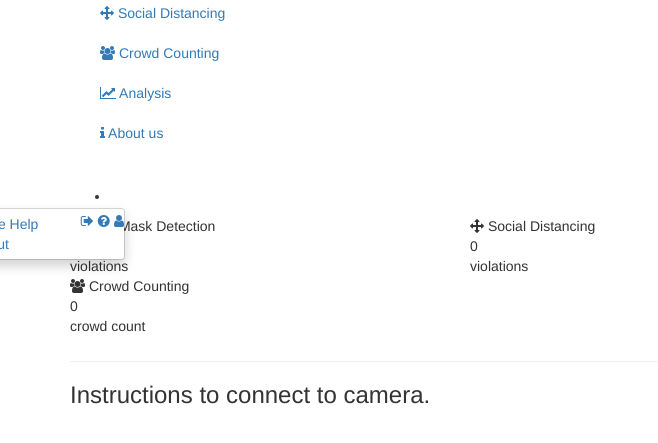
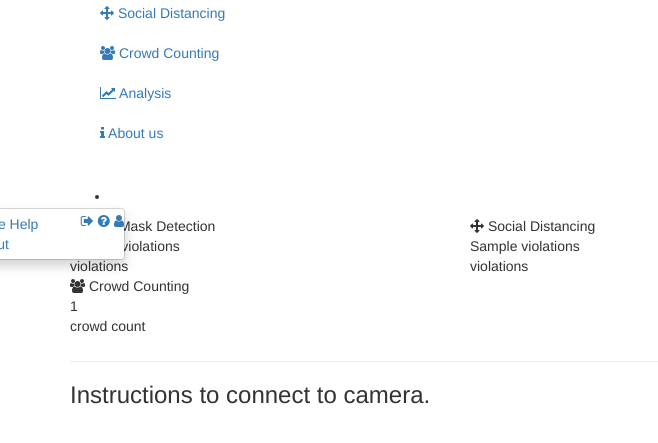
Before and after one commit to Sparsh-Prabhakar/COVID-19, a Django app: template backendApi/templates/home.html in a window 1280 px wide. Shown: the part 240-683 px from the top of the page, without its empty margins (0-658 px from the left). Run offline with Django 3.2, Linux system fonts and the light colour scheme; the template is opened without the code that fills it: most values are stand-ins (such as "Sample title", 1, 10 or a date in 2020); some libraries are stand-ins or nearby versions.

Commit message:
home changes

```diff
--- a/backendApi/templates/home.html
+++ b/backendApi/templates/home.html
@@ -15,17 +15,17 @@
     <div class="tile_count">
         <div class="col-md-4 col-sm-4  tile_stats_count" style="width: 400px;">
             <span class="count_top"><i class="fa fa-user"></i> Face Mask Detection</span>
-            <div class="count green" id='face'>0</div>
+            <div class="count green" id='face'>{{violations_face.violations}}</div>
             <span class="count_bottom"> violations</span>
         </div>
         <div class="col-md-4 col-sm-4  tile_stats_count" style="width: 400px;">
             <span class="count_top"><i class="fa fa-arrows"></i> Social Distancing</span>
-            <div class="count green" id='social'>0</div>
+            <div class="count green" id='social'>{{violations_social.violations}}</div>
             <span class="count_bottom">violations</span>
         </div>
         <div class="col-md-4 col-sm-4  tile_stats_count" style="width: 400px;">
             <span class="count_top"><i class="fa fa-users"></i> Crowd Counting</span>
-            <div class="count green" id='crowd'>0</div>
+            <div class="count green" id='crowd'>{{people_count.people_count}}</div>
             <span class="count_bottom">crowd count</span>
         </div>
 
```
Also changed, not shown: backendApi/cleanse19/views.py (+5 -5 lines).
